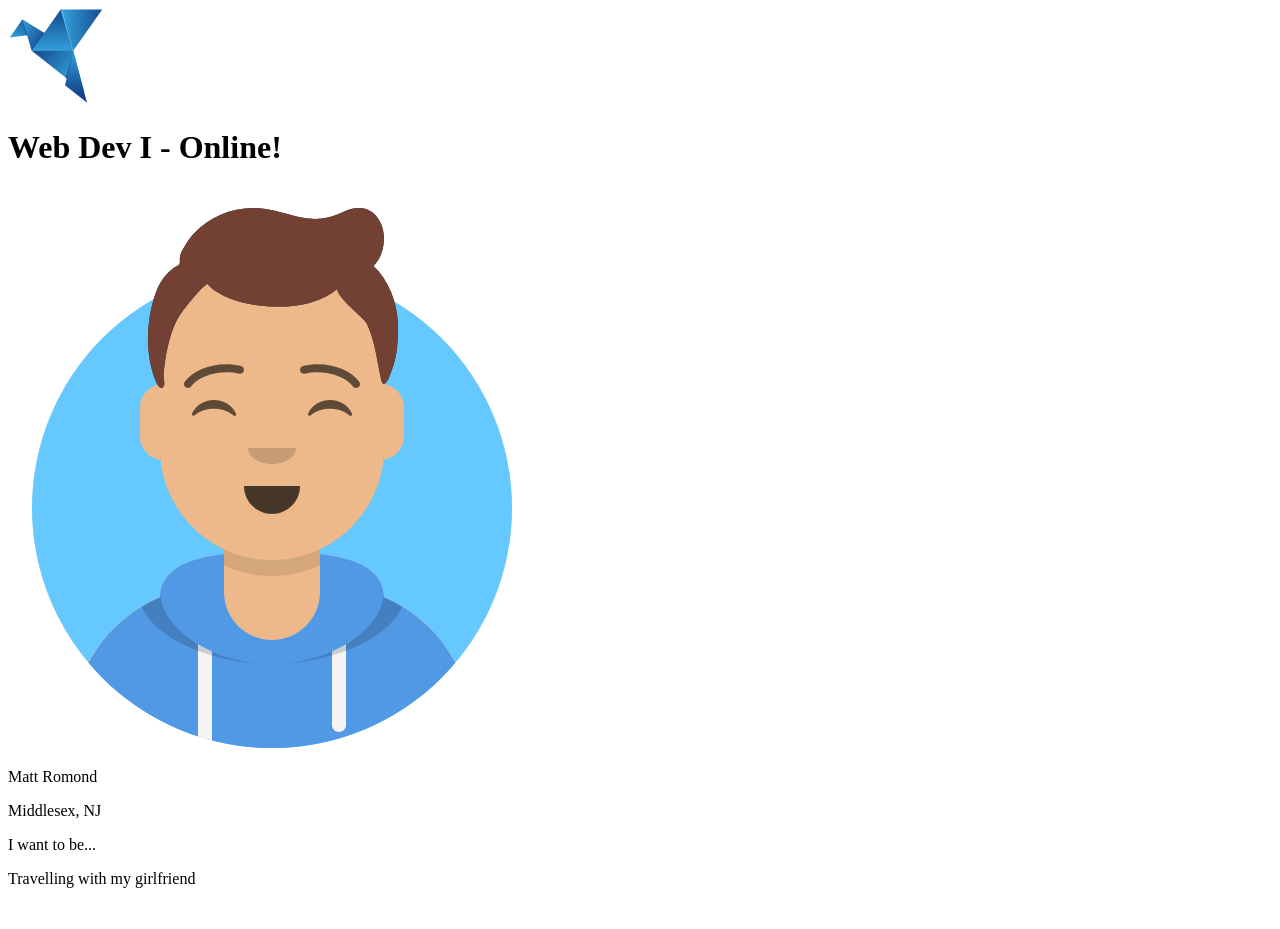
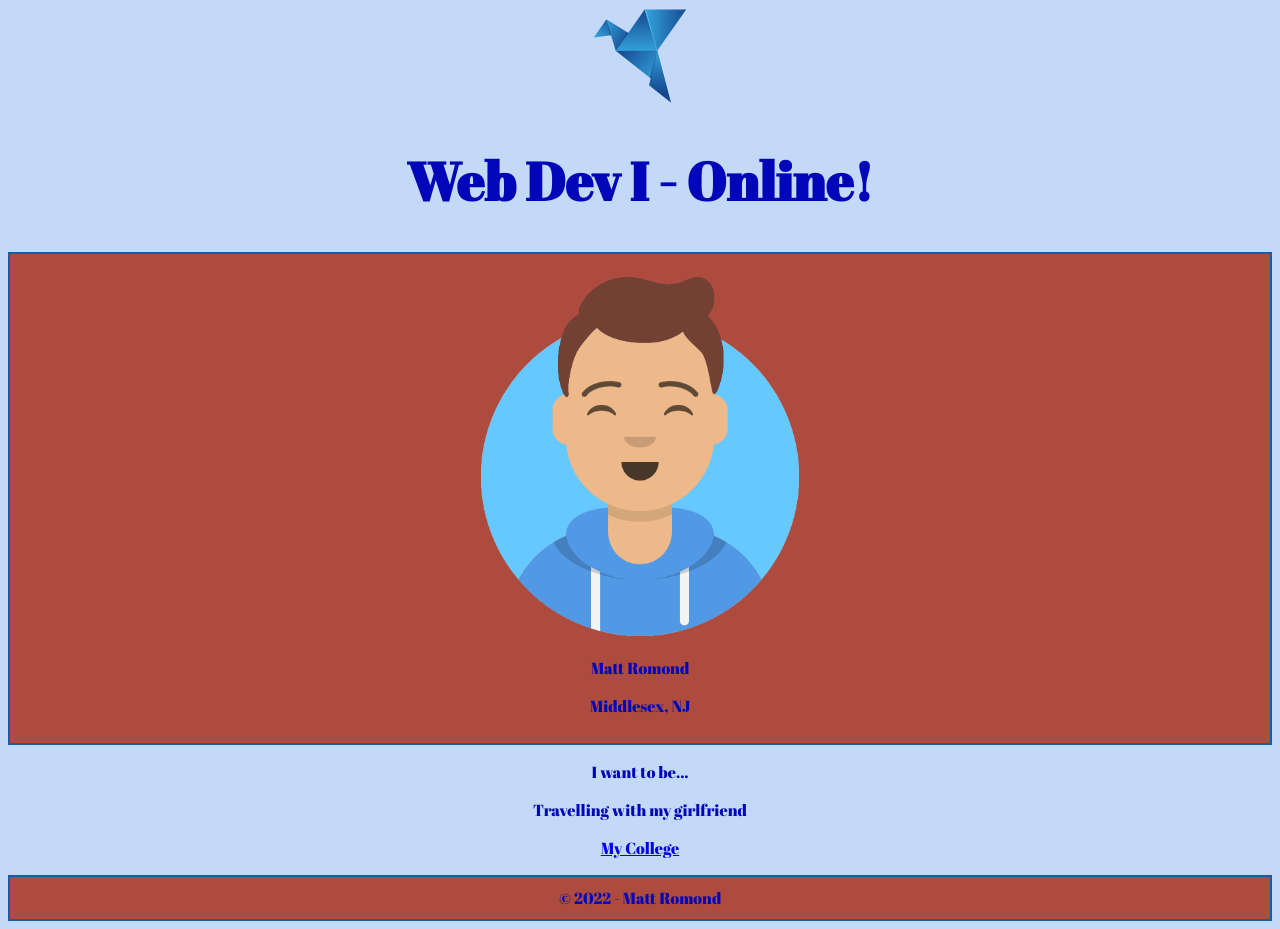
Before and after one commit to RVCC-IDMX/about-me-MRamenn, a plain HTML site: page index.html in a window 1280 px wide. Before the commit the page ends 904 px from the top, so only its background shows below. Drawn offline with Linux system fonts and the light colour scheme.

Commit message:
Adding Some Style

```diff
--- /dev/null
+++ b/css/style.css
@@ -0,0 +1,30 @@
+body {
+    font-family:Abril Fatface;
+    background-color: #C4D8F8;
+    color: #0107B8;
+}
+
+h1, h2, h3, h4, h5, h6 {
+    font-family:"Abril Fatface";
+    font-size:40pt;
+}
+
+header {
+    text-align:center;
+}
+
+#hero, footer {
+    color:#0107B8;
+    border: 2px solid #115DAD;
+    background-color:#AD4B3F;
+    text-align:center;
+    padding:10px;
+}
+
+#hero img {
+    width:350px;
+}
+
+#bio {
+    text-align:center;
+}
--- a/index.html
+++ b/index.html
@@ -5,6 +5,11 @@
     <meta http-equiv="X-UA-Compatible" content="IE=edge">
     <meta name="viewport" content="width=device-width, initial-scale=1.0">
     <title>About Me</title>
+
+    <link href="https://fonts.googleapis.com/css2?family=Abril+Fatface&display=swap" rel="stylesheet">
+
+    <link href="css/style.css" rel="stylesheet">
+
 </head>
 <body>
 
@@ -17,7 +22,7 @@
 
     <main>
 
-        <section>
+        <section id="hero">
             <img src="IMG/avataaars.png" alt="Avatar picture of me">
 
             <div>
@@ -26,13 +31,14 @@
             </div>
     </section>
 
-    <section>
+    <section id="bio">
 
         <div>
             <p>I want to be...</p>
 
             <p>Travelling with my girlfriend</p>
 
+            <p><a href="https://www.raritanval.edu/">My College</a> </p>
 
         </div>
 
@@ -40,5 +46,11 @@
 
     </main>
 
+    <footer>
+
+        © 2022 - Matt Romond
+
+    </footer>
+
 </body>
 </html>
```
